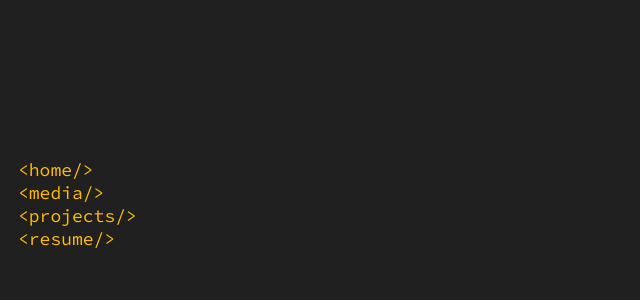
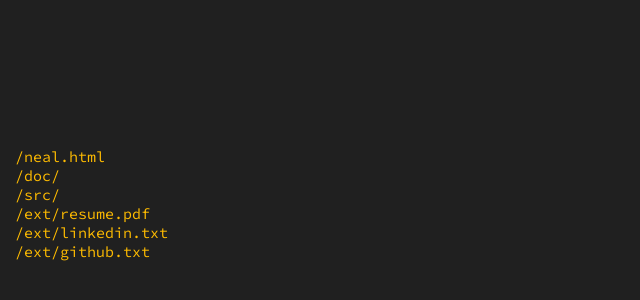
Before and after one commit to thatnealpatel/portfolio-website, a React (Create React App) app: page / in a window 1280 px wide. Shown: the part 196-496 px from the top of the page, without its empty margins (0-640 px from the left). Built offline with nearby package versions, Linux system fonts and the light colour scheme.

Commit message:
basic minimalist template tsx setup

```diff
--- a/src/App.css
+++ b/src/App.css
@@ -1,4 +1,13 @@
 @import url('https://fonts.googleapis.com/css2?family=Source+Code+Pro:ital,wght@0,200;0,300;0,400;0,500;0,600;0,700;0,900;1,200;1,300;1,400;1,500;1,600;1,700;1,900&display=swap');
+
+.no-select {
+   -ms-user-select:none;
+   -moz-user-select:none;
+   -webkit-user-select:none;
+   -webkit-touch-callout: none;
+   -khtml-user-select: none;
+    user-select:none;
+}
 
 .App {
   text-align: justify-all;
@@ -7,12 +16,12 @@
   display: flex;
   flex-direction: column;
   justify-content: center;
-  font-size: calc(10px + 1vmin);
+  font-size: calc(7px + 1vmin);
   font-family: 'Source Code Pro', monospace !important;
 }
 
 nav {
-
+  display: inline-block;
 }
 
 .nav-item {
@@ -20,3 +29,21 @@ nav {
   padding-left: 1em;
   list-style-type: none;
 }
+
+/* No Special Styling :) */
+.nav-item a:visited, .nav-item a:link {
+  color: #ffbc00;
+  text-decoration: none;
+}
+
+.nav-item__selected {
+  color: green;
+}
+
+.nav-item a:hover {
+  color: #ff7c00;
+}
+
+.nav-item a:active {
+  color: green;
+}
--- a/src/App.tsx
+++ b/src/App.tsx
@@ -1,25 +1,75 @@
 import * as React from 'react';
+import { useState } from 'react';
 import './App.css';
 
+
 function App() {
+
+  const [activeIndex, setActiveIndex] = useState(0);
+
+  const navClick = (index: number) => {
+    setActiveIndex(index);
+  };
+
+  const linkedin = "https://linkedin.com/in/thatnealpatel";
+  const github = "https://github.com/nealdotpy"
+
   return (
     <div className="App">
-      <nav className="min-nav">
-        <li className="nav-item">
-          {"<home/>"}
-        </li>
-        <li className="nav-item">
-          {"<media/>"}
-        </li>
-        <li className="nav-item">
-          {"<projects/>"}
-        </li>
-        <li className="nav-item">
-          {"<resume/>"}
-        </li>
+      <nav className="min-nav no-select">
+        <NavItem link="#" index={0} isActive={activeIndex === 0} onClick={navClick} name="/neal.html" />
+        <NavItem link="#" index={1} isActive={activeIndex === 1} onClick={navClick} name="/doc/" />
+        <NavItem link="#" index={2} isActive={activeIndex === 2} onClick={navClick} name="/src/" />
+        <NavItem link="#" index={3} isActive={activeIndex === 3} onClick={navClick} name="/ext/resume.pdf" />
+        <NavItem link={linkedin} index={4} isActive={activeIndex === 4} onClick={navClick} name="/ext/linkedin.txt" />
+        <NavItem link={github} index={5} isActive={activeIndex === 5} onClick={navClick} name="/ext/github.txt" />
       </nav>
     </div>
   );
 }
 
+
+interface NavItemProps {
+  link: string;
+  index: number;
+  isActive: boolean;
+  onClick: Function;
+  name: string;
+}
+
+interface NavItemState {
+}
+
+class NavItem extends React.Component<NavItemProps, NavItemState> {
+  handleClick = () => this.props.onClick(this.props.index)
+
+  render() {
+    return <li className="nav-item">
+      <a
+        href={this.props.link}
+        className={this.props.isActive ? 'nav-item__selected' : ''}
+        onClick={this.handleClick}>{this.props.name}
+      </a>
+    </li>
+  }
+}
+
 export default App;
+
+/*
+<li className={`nav-item ${activeIndex === 1 ? 'nav-item__selected' : ''}`}>
+          <a>{"/doc/"}</a>
+        </li>
+        <li className="nav-item">
+          <a>{"/src/"}</a>
+        </li>
+        <li className="nav-item">
+          <a>{"/ext/resume.pdf"}</a>
+        </li>
+        <li className="nav-item">
+          <a href="https://linkedin.com/in/thatnealpatel">{"/ext/linkedin.txt"}</a>
+        </li>
+        <li className="nav-item">
+          <a href="https://github.com/nealdotpy">{"/ext/github.txt"}</a>
+        </li>
+*/
```
